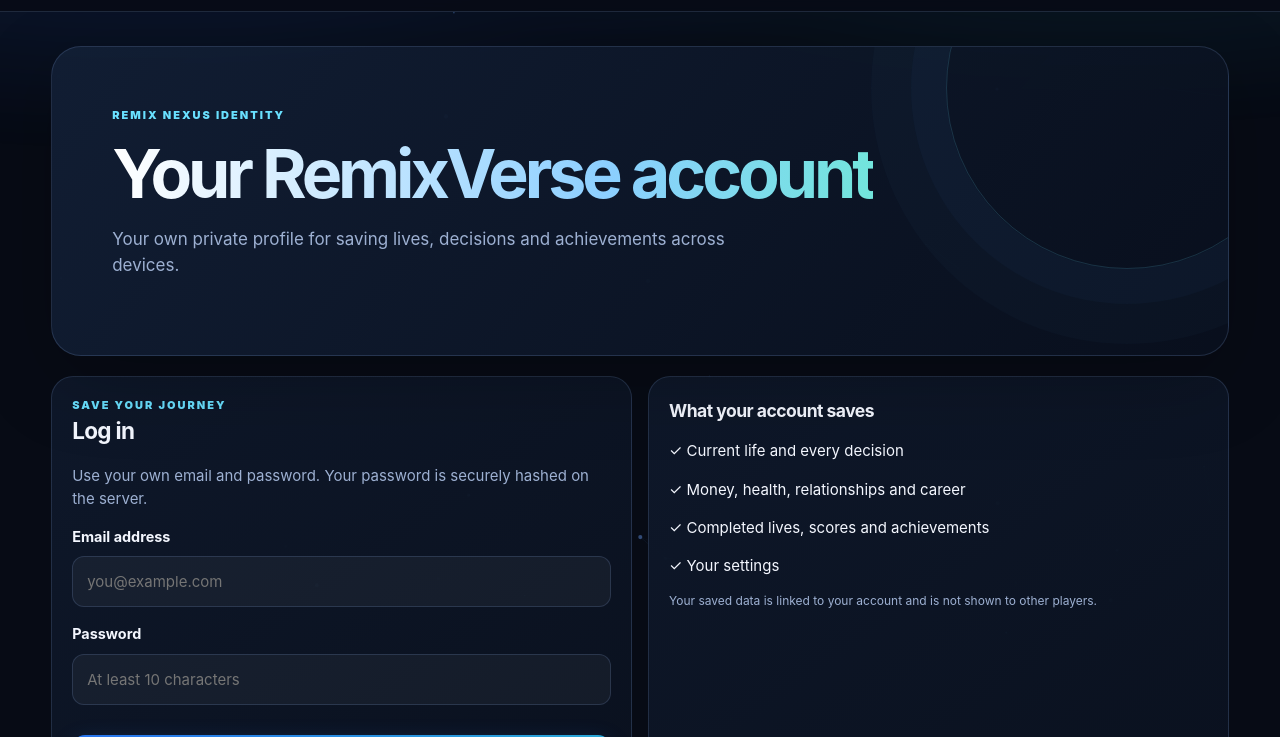
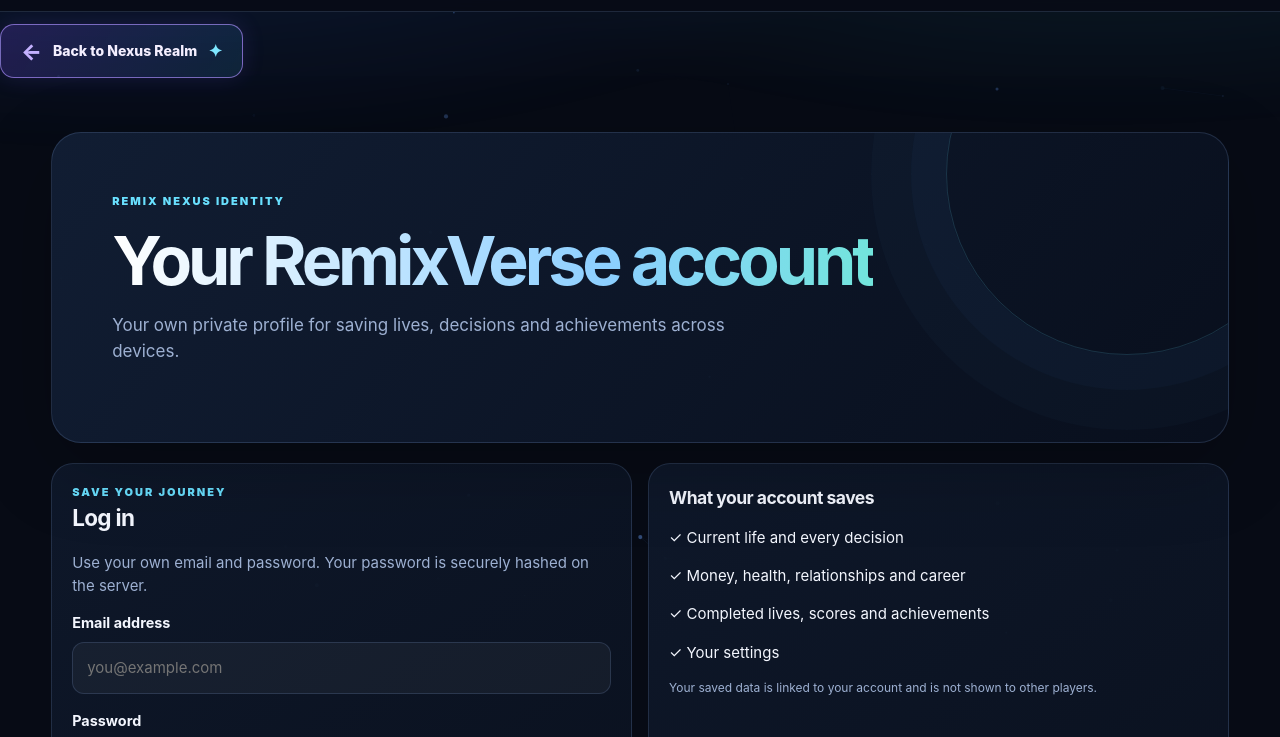
Before and after one commit to RemixMc647/Life-Loop_Game, a website: page account.html in a window 1280 px wide. Shown: the part 57-794 px from the top of the page. Drawn offline with Linux system fonts and the light colour scheme; no server answers.

Commit message:
Update account.html

```diff
--- a/account.html
+++ b/account.html
@@ -1 +1,85 @@
-<!doctype html><html lang="en"><head><meta charset="utf-8"><meta name="viewport" content="width=device-width,initial-scale=1"><meta name="theme-color" content="#070b15"><title>RemixVerse Account — Remix Nexus</title><link rel="stylesheet" href="styles.css"></head><body data-page="account"><main class="page"><section class="hero"><div class="eyebrow">Remix Nexus identity</div><h1><span class="gradient-text">Your RemixVerse account</span></h1><p>Your own private profile for saving lives, decisions and achievements across devices.</p></section><div id="account-root" class="grid"><section class="card span-12"><p class="muted">Loading account…</p></section></div></main><script src="storage.js"></script><script src="fx.js"></script><script src="layout.js"></script><script src="account.js"></script></body></html>
+<!doctype html><html lang="en"><head><meta charset="utf-8"><meta name="viewport" content="width=device-width,initial-scale=1"><meta name="theme-color" content="#070b15"><title>RemixVerse Account — Remix Nexus</title><link rel="stylesheet" href="styles.css"></head><body data-page="account">
+
+<!-- BACK TO NEXUS REALM BUTTON -->
+<style>
+  .nexus-realm-back {
+    display: inline-flex;
+    align-items: center;
+    justify-content: center;
+    gap: 11px;
+    padding: 13px 20px;
+    margin: 12px 0 20px;
+    border: 1px solid rgba(174, 145, 255, 0.65);
+    border-radius: 14px;
+    background:
+      linear-gradient(
+        120deg,
+        rgba(123, 79, 255, 0.22),
+        rgba(60, 190, 255, 0.12)
+      );
+    color: #f4efff;
+    font-family: inherit;
+    font-size: 14px;
+    font-weight: 800;
+    text-decoration: none;
+    cursor: pointer;
+    box-shadow: 0 0 22px rgba(128, 86, 255, 0.15);
+    transition: all 0.2s ease;
+  }
+
+  .nexus-realm-back:hover {
+    transform: translateY(-3px);
+    border-color: #bba5ff;
+    background:
+      linear-gradient(
+        120deg,
+        rgba(123, 79, 255, 0.38),
+        rgba(60, 190, 255, 0.23)
+      );
+    box-shadow: 0 0 28px rgba(128, 86, 255, 0.35);
+  }
+
+  .nexus-realm-back .nr-arrow {
+    color: #c4b1ff;
+    font-size: 22px;
+    line-height: 1;
+  }
+
+  .nexus-realm-back .nr-star {
+    color: #7ee7ff;
+    font-size: 17px;
+  }
+
+  .nexus-realm-back:focus-visible {
+    outline: 3px solid #7ee7ff;
+    outline-offset: 4px;
+  }
+
+  @media (max-width: 480px) {
+    .nexus-realm-back {
+      width: 100%;
+      box-sizing: border-box;
+    }
+  }
+
+  @media (prefers-reduced-motion: reduce) {
+    .nexus-realm-back {
+      transition: none;
+    }
+
+    .nexus-realm-back:hover {
+      transform: none;
+    }
+  }
+</style>
+
+<a
+  class="nexus-realm-back"
+  href="https://remix-nexus-tygt.onrender.com/NexusRealm.html"
+>
+  <span class="nr-arrow" aria-hidden="true">←</span>
+  <span>Back to Nexus Realm</span>
+  <span class="nr-star" aria-hidden="true">✦</span>
+</a>
+
+  <main class="page"><section class="hero"><div class="eyebrow">Remix Nexus identity</div><h1><span class="gradient-text">Your RemixVerse account</span></h1><p>Your own private profile for saving lives, decisions and achievements across devices.</p></section><div id="account-root" class="grid"><section class="card span-12"><p class="muted">Loading account…</p></section></div></main><script src="storage.js"></script><script src="fx.js"></script><script src="layout.js"></script><script src="account.js"></script></body></html>
```
